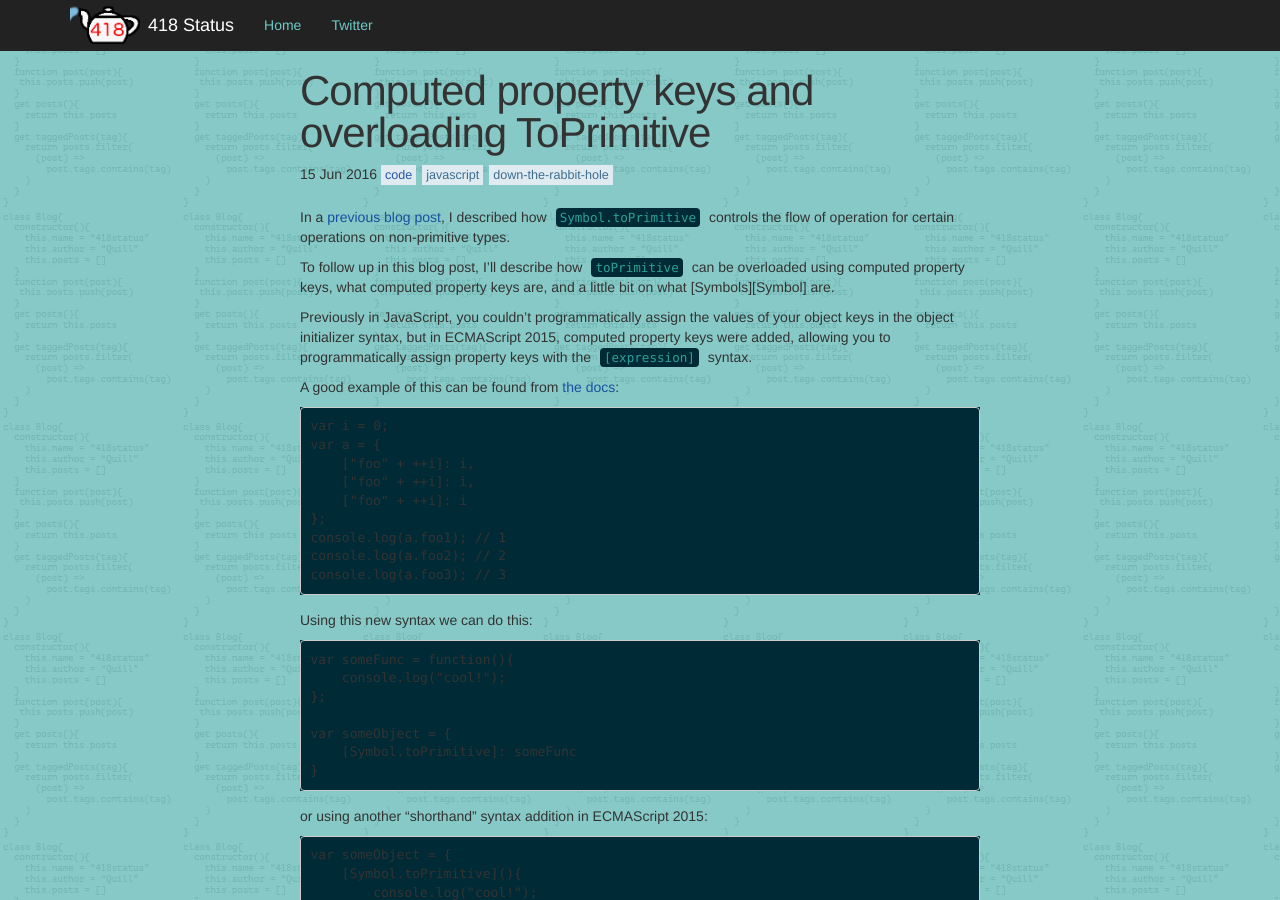
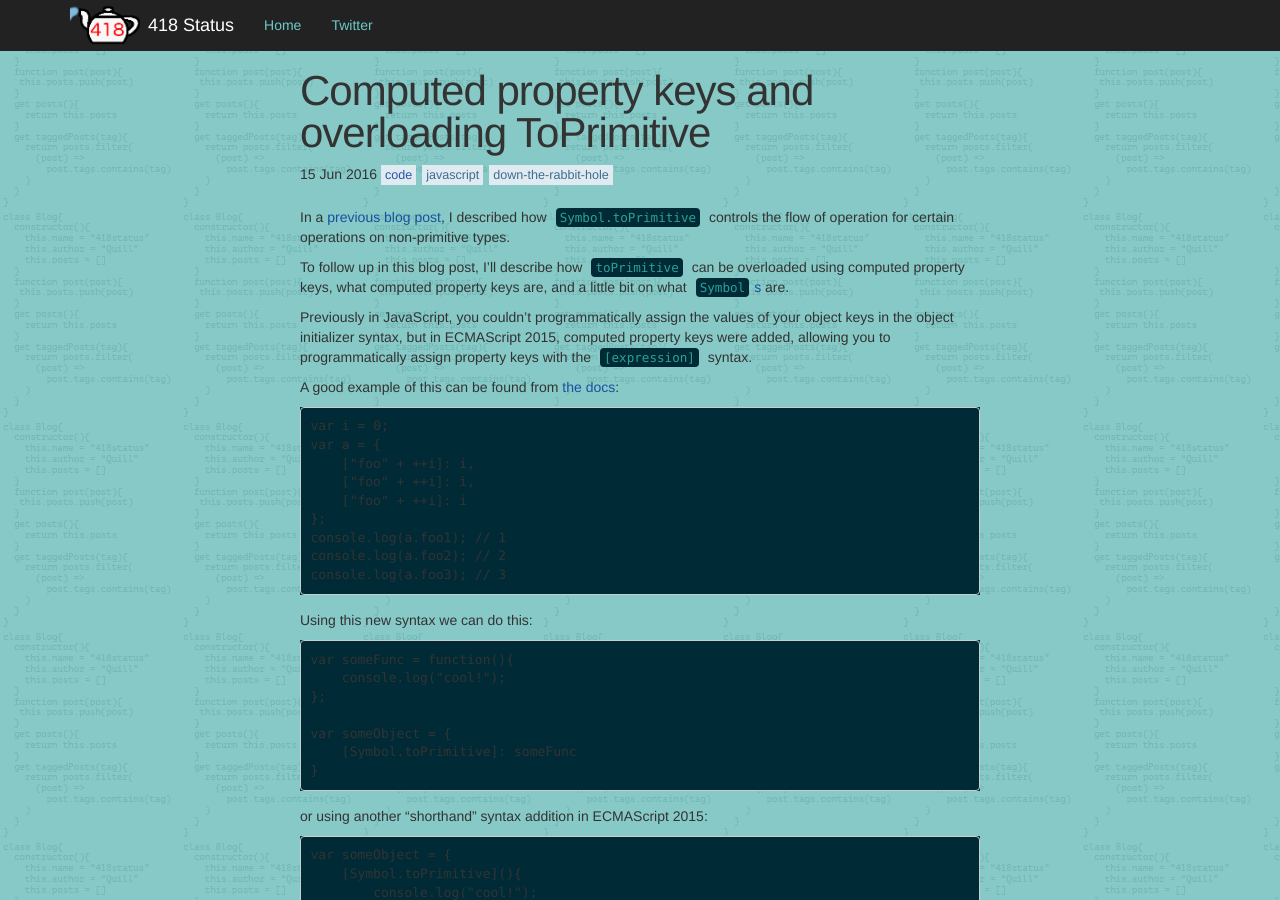
Before and after one commit to The-Quill/418status, a Jekyll site: the page built from _posts/2016-05-17-computed-property-keys.md, in a window 1280 px wide and 900 px high. Built offline with Jekyll 4.4.1, drawn with Linux system fonts in a browser that asks for light colours; nearby versions of some CDN libraries; comment, search, counter and statistics services are not loaded; a style sheet for code colours, icons or effects is not loaded.

Commit message:
actually fixed link this time

```diff
--- a/_posts/2016-05-17-computed-property-keys.md
+++ b/_posts/2016-05-17-computed-property-keys.md
@@ -8,7 +8,7 @@ categories: code javascript down-the-rabbit-hole
 
 In a [previous blog post][javascripts type system], I described how [`Symbol.toPrimitive`][toPrimitive] controls the flow of operation for certain operations on non-primitive types.
 
-To follow up in this blog post, I'll describe how `toPrimitive` can be overloaded using computed property keys, what computed property keys are, and a little bit on what [Symbols][Symbol] are.
+To follow up in this blog post, I'll describe how `toPrimitive` can be overloaded using computed property keys, what computed property keys are, and a little bit on what [`Symbol`s][Symbol] are.
 
 Previously in JavaScript, you couldn't programmatically assign the values of your object keys in the object initializer syntax, but in ECMAScript 2015, computed property keys were added, allowing you to programmatically assign property keys with the `[expression]` syntax.
 
```
Also changed, not shown: other parts of _posts/2016-05-17-computed-property-keys.md (+1 -0 lines).
